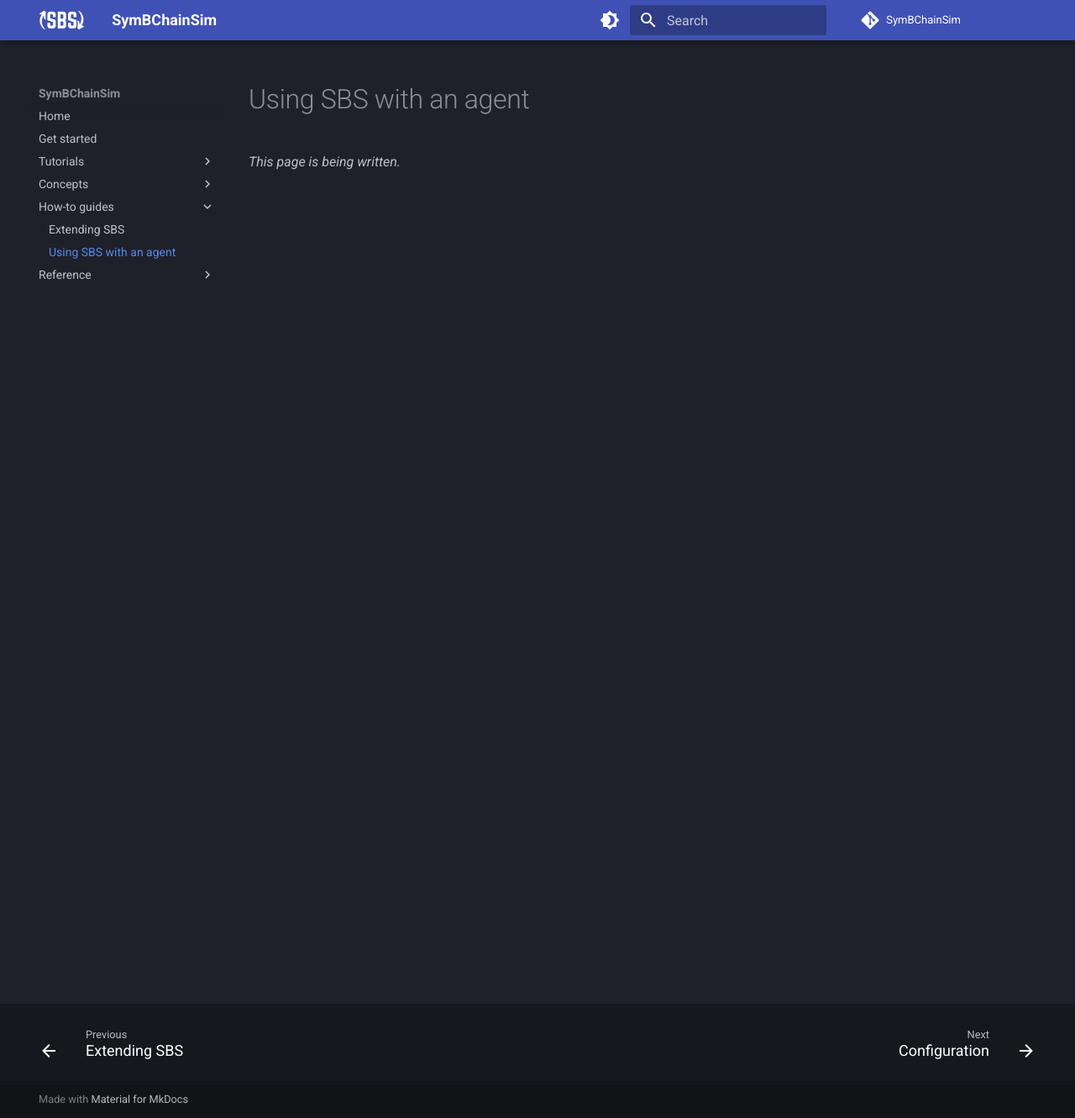
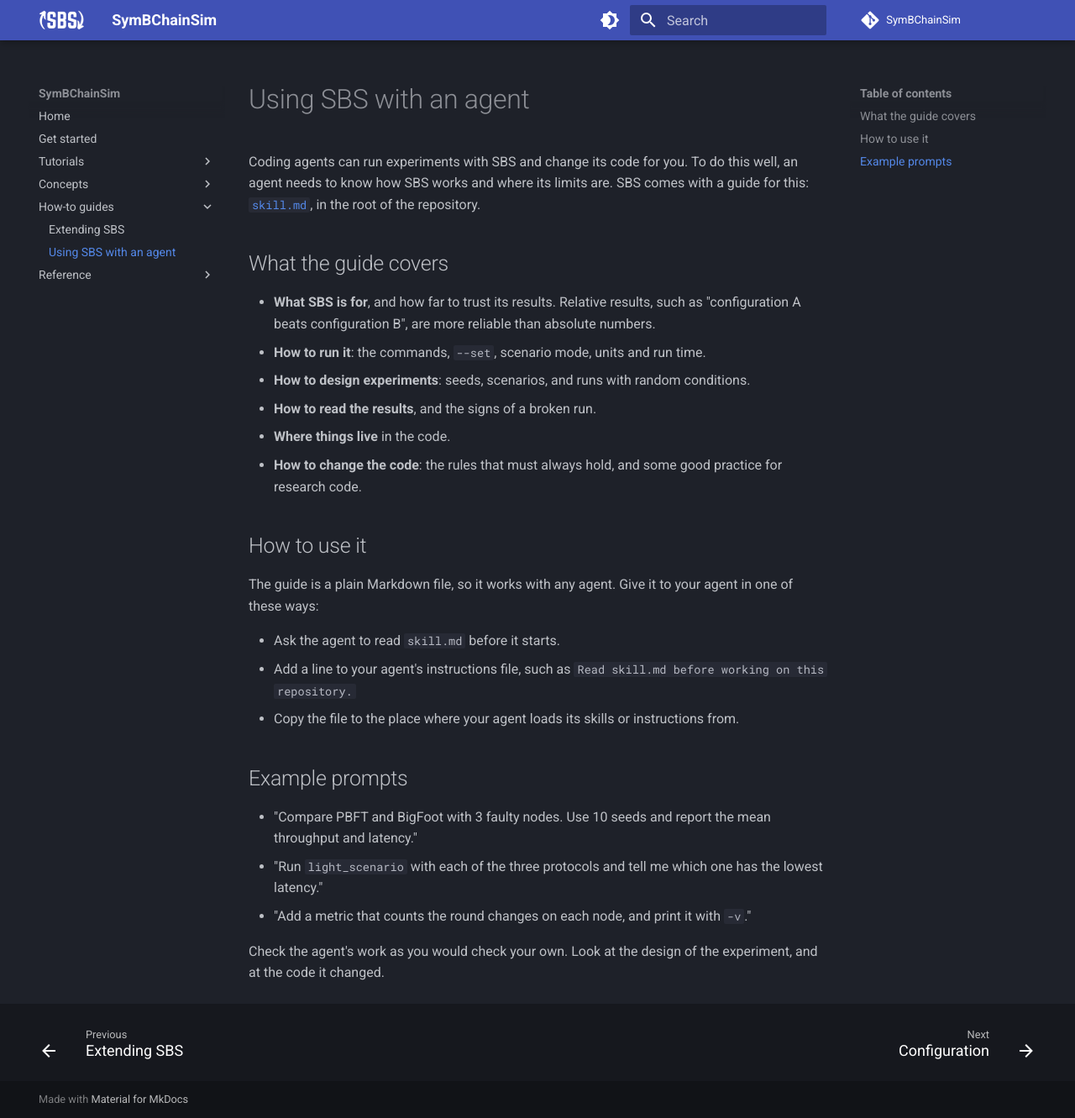
Before and after one commit to GiorgDiama/SymBChainSim, an MkDocs documentation site: the page built from docs/how_to/agents.md, in a window 1280 px wide and 1331 px high. Shown: the whole window at 84% size. Built offline with MkDocs 1.6.1 and Material for MkDocs 9.7.7, drawn with Linux system fonts in a browser that asks for light colours; comment, search, counter and statistics services are not loaded.

Commit message:
Add the agent guide and the using SBS with an agent page

```diff
--- a/docs/how_to/agents.md
+++ b/docs/how_to/agents.md
@@ -1,3 +1,32 @@
 # Using SBS with an agent
 
-*This page is being written.*
+Coding agents can run experiments with SBS and change its code for you.
+To do this well, an agent needs to know how SBS works and where its limits are.
+SBS comes with a guide for this: [`skill.md`](https://github.com/GiorgDiama/SymBChainSim/blob/base/skill.md), in the root of the repository.
+
+## What the guide covers
+
+- **What SBS is for**, and how far to trust its results. Relative results, such as "configuration A beats configuration B", are more reliable than absolute numbers.
+- **How to run it**: the commands, `--set`, scenario mode, units and run time.
+- **How to design experiments**: seeds, scenarios, and runs with random conditions.
+- **How to read the results**, and the signs of a broken run.
+- **Where things live** in the code.
+- **How to change the code**: the rules that must always hold, and some good practice for research code.
+
+## How to use it
+
+The guide is a plain Markdown file, so it works with any agent.
+Give it to your agent in one of these ways:
+
+- Ask the agent to read `skill.md` before it starts.
+- Add a line to your agent's instructions file, such as `Read skill.md before working on this repository.`
+- Copy the file to the place where your agent loads its skills or instructions from.
+
+## Example prompts
+
+- "Compare PBFT and BigFoot with 3 faulty nodes. Use 10 seeds and report the mean throughput and latency."
+- "Run `light_scenario` with each of the three protocols and tell me which one has the lowest latency."
+- "Add a metric that counts the round changes on each node, and print it with `-v`."
+
+Check the agent's work as you would check your own.
+Look at the design of the experiment, and at the code it changed.
```
Also changed, not shown: skill.md (added, +128 -0 lines).
